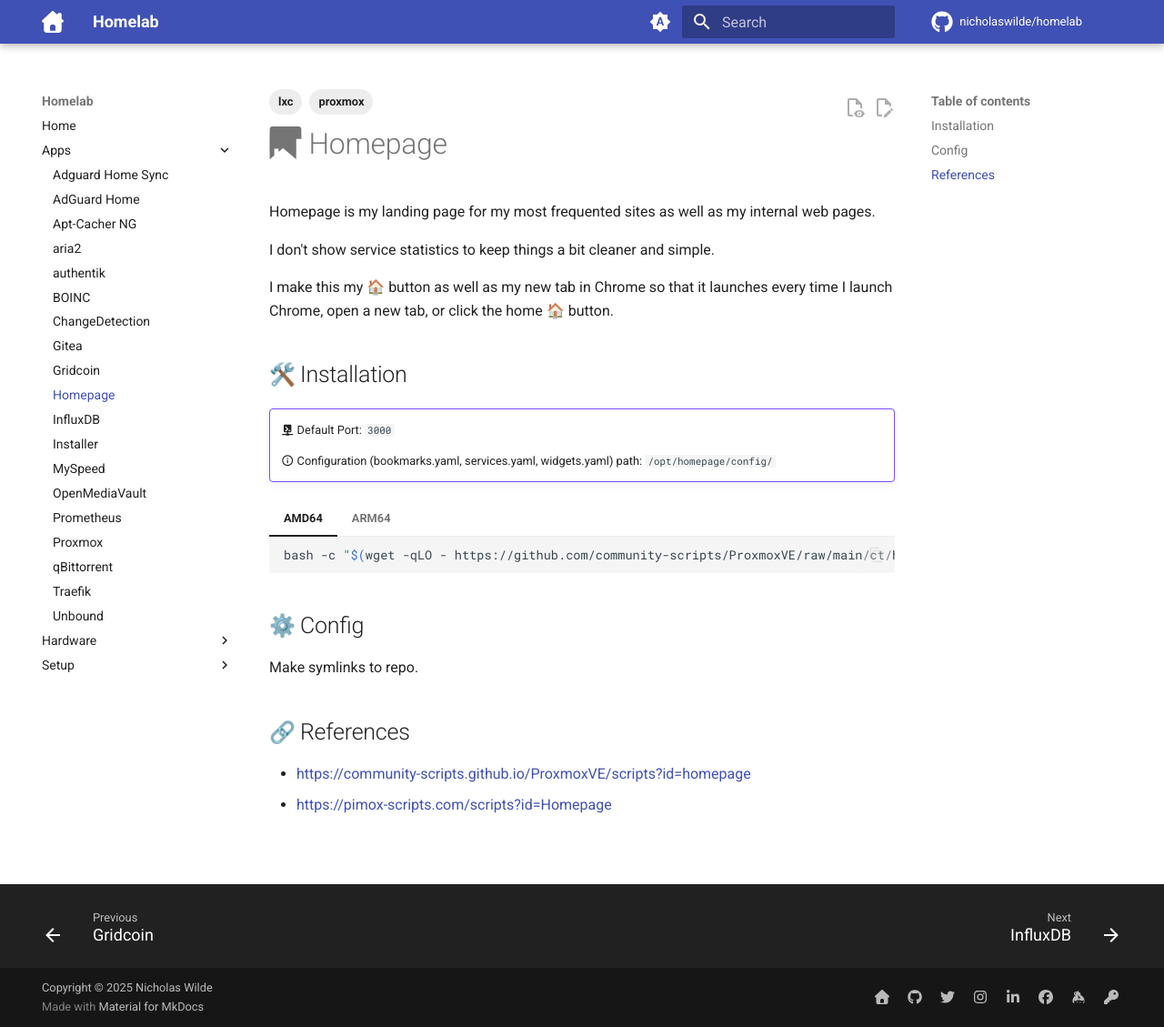
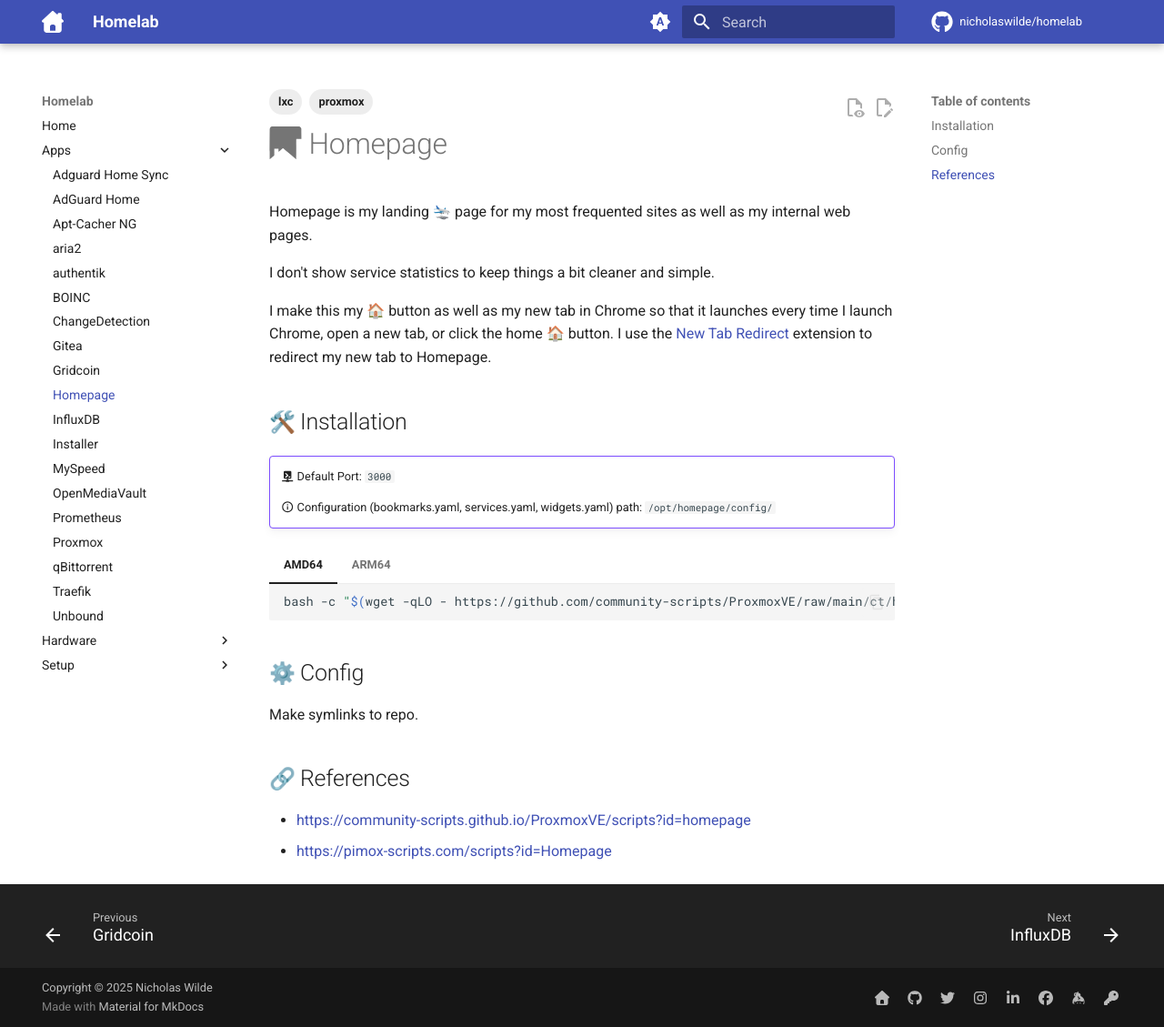
Before and after one commit to nicholaswilde/homelab, an MkDocs documentation site: the page built from docs/apps/homepage.md, in a window 1280 px wide and 1129 px high. Shown: the whole window at 91% size. Built offline with MkDocs 1.6.1 and Material for MkDocs 9.7.7, drawn with Linux system fonts in a browser that asks for light colours; emoji names are drawn with the system emoji font; comment, search, counter and statistics services are not loaded.

Commit message:
Update homepage.md

```diff
--- a/docs/apps/homepage.md
+++ b/docs/apps/homepage.md
@@ -5,11 +5,11 @@
 ---
 # :simple-homepage: Homepage
 
-Homepage is my landing page for my most frequented sites as well as my internal web pages.
+Homepage is my landing 🛬 page for my most frequented sites as well as my internal web pages.
 
 I don't show service statistics to keep things a bit cleaner and simple.
 
-I make this my 🏠 button as well as my new tab in Chrome so that it launches every time I launch Chrome, open a new tab, or click the home 🏠 button.
+I make this my 🏠 button as well as my new tab in Chrome so that it launches every time I launch Chrome, open a new tab, or click the home 🏠 button. I use the [New Tab Redirect][2] extension to redirect my new tab to Homepage.
 
 ## :hammer_and_wrench: Installation
 
```
Also changed, not shown: other parts of docs/apps/homepage.md (+2 -0 lines).
